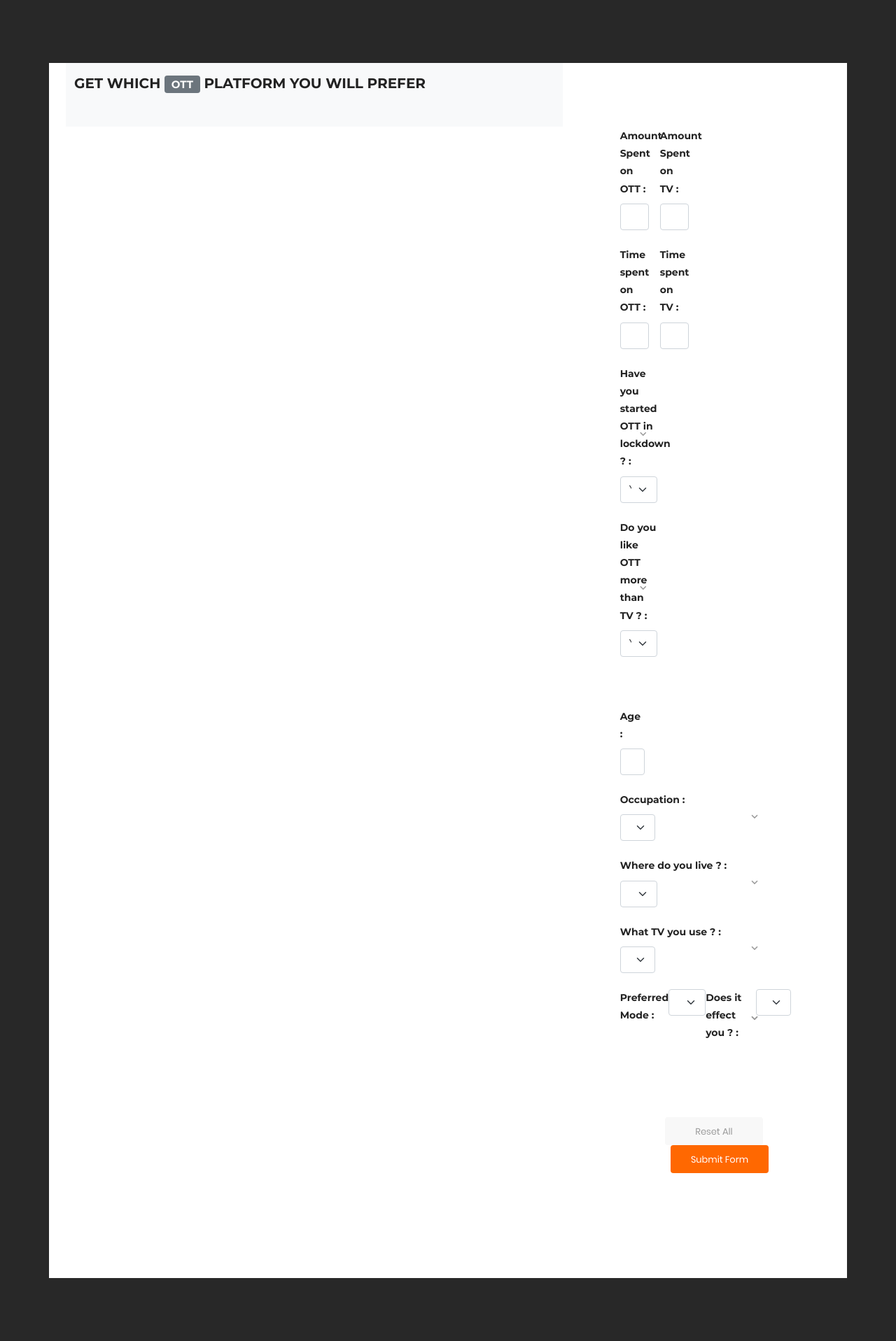
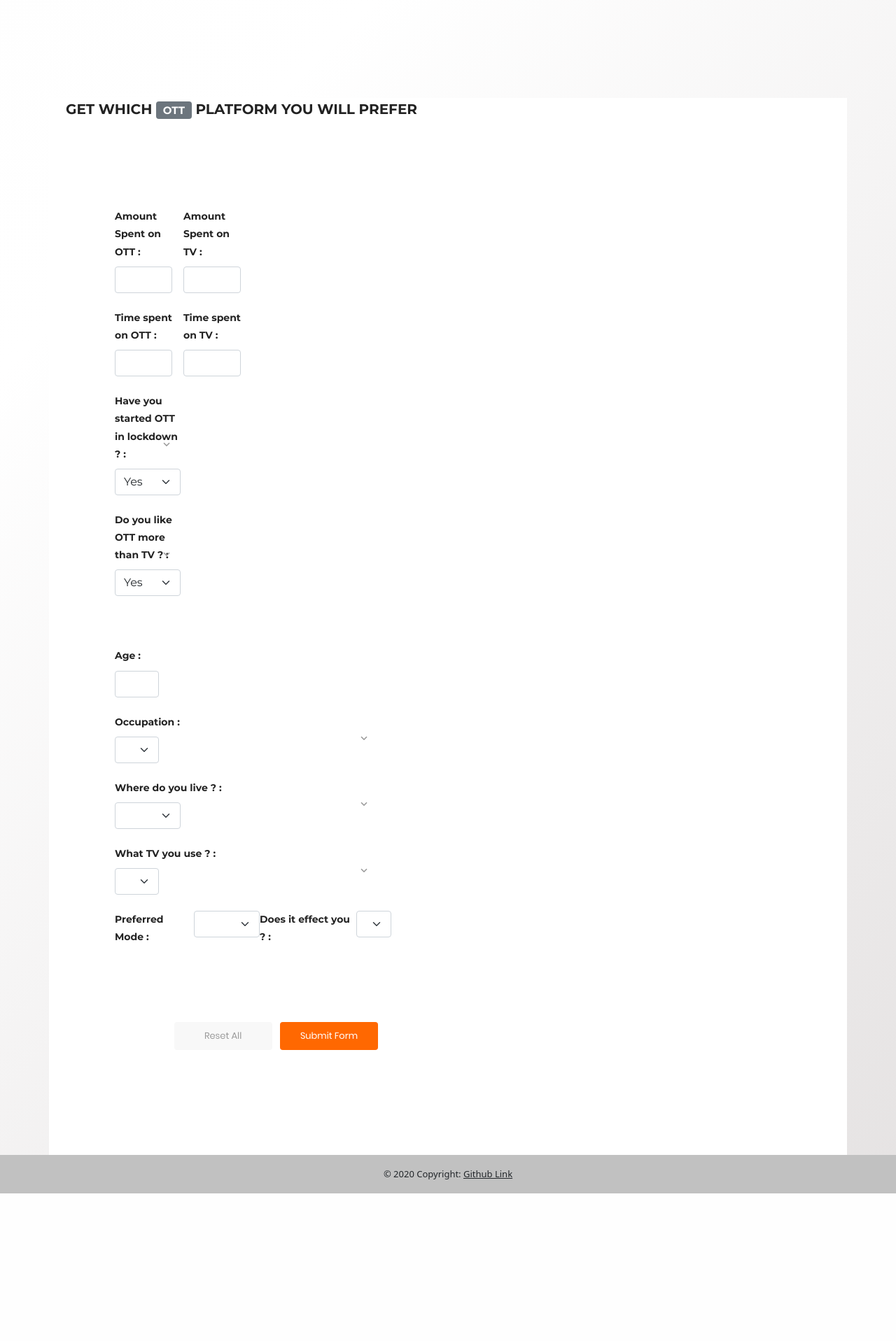
Before and after one commit to smartinternz02/SBSPS-Challenge-5302-OTT-Platform-Analysis-Tool, a Flask app: page / in a window 1280 px wide. Shown: the whole page at 70% size. After the commit the page ends 1706 px from the top, so only its background shows below. Run offline with Flask 2, Linux system fonts and the light colour scheme.

Commit message:
making new branch

```diff
--- a/Web_Model/static/Files/css/style.css
+++ b/Web_Model/static/Files/css/style.css
@@ -1,4 +1,27 @@
 /* @extend display-flex; */
+html, body {
+  width: 100%;
+  height:100%;
+}
+
+body {
+    background: linear-gradient(-45deg, #ee7752, #e73c7e, #23a6d5, #23d5ab);
+    background-size: 400% 400%;
+    animation: gradient 15s ease infinite;
+}
+
+@keyframes gradient {
+    0% {
+        background-position: 0% 50%;
+    }
+    50% {
+        background-position: 100% 50%;
+    }
+    100% {
+        background-position: 0% 50%;
+    }
+}
+
 display-flex, .signup-content, .form-row, .form-radio, .select-icon, .select-icon i {
   display: flex;
   display: -webkit-flex; }
@@ -484,4 +507,5 @@
     margin-right: 0px;
     margin-bottom: 10px; } }
 
+
 /*# sourceMappingURL=style.css.map */
--- a/Web_Model/templates/index.html
+++ b/Web_Model/templates/index.html
@@ -14,19 +14,38 @@
     <!-- Main css -->
     <link rel="stylesheet" href="{{ url_for('static',filename='Files/css/style.css') }}" />
 </head>
+<style>
+html, body {
+  width: 100%;
+  height:100%;
+}
 
+body {
+    background: linear-gradient(-45deg, #e2dfdf, #ffffff, #FBFBFB, #808080);
+    background-size: 400% 400%;
+    margin-top: 50px;
+    animation: gradient 15s ease infinite;
+}
+
+@keyframes gradient {
+    0% {
+        background-position: 0% 50%;
+    }
+    50% {
+        background-position: 100% 50%;
+    }
+    100% {
+        background-position: 0% 50%;
+    }
+}
+</style>
 <body>
 
     <div class="main">
         <div class="container">
             <div class="signup-content">
-                          <div class="container">
-                            <nav class="navbar navbar-expand-lg navbar-light bg-light">
-                              <div class="container-fluid">
-                                <a class="navbar-brand" href="#">  <h2>Get which <span class="badge bg-secondary">OTT</span> platform you will Prefer</h2></a>
-                              </div>
-                            </nav>
-                          </div>
+                <div class="container">
+                          <h2>Get which <span class="badge bg-secondary">OTT</span> platform you will Prefer</h2></a>
                 <!-- <div class="signup-img">
                     <img src="{{ url_for('static',filename='Files/images/signup-img.jpg') }}" alt="">
                 </div> -->
@@ -152,11 +171,19 @@
         </div>
 </div>
     </div>
-
+    <footer class="text-center text-white" style="background-color: #f1f1f1;">
+  <!-- Copyright -->
+  <div class="text-center text-dark p-3" style="background-color: rgba(0, 0, 0, 0.2);">
+    © 2020 Copyright:
+    <a class="text-dark" href="https://github.com/smartinternz02/SBSPS-Challenge-5302-OTT-Platform-Analysis-Tool">Github Link</a>
+  </div>
+  <!-- Copyright -->
+</footer>
+</body>
     <!-- JS -->
     <script src="https://cdn.jsdelivr.net/npm/bootstrap@5.0.2/dist/js/bootstrap.bundle.min.js" integrity="sha384-MrcW6ZMFYlzcLA8Nl+NtUVF0sA7MsXsP1UyJoMp4YLEuNSfAP+JcXn/tWtIaxVXM" crossorigin="anonymous"></script>
     <script src="{{ url_for('static',filename='Files/vendor/jquery/jquery.min.js') }}"></script>
     <script src="{{ url_for('static',filename='Files/js/main.js') }}"></script>
-</body>
+
 
 </html>
```
